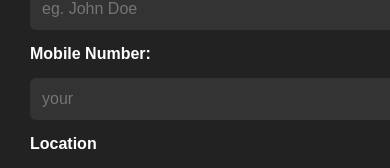
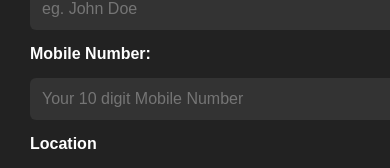
Before and after one commit to kritagya05/Disaster-Coordination-System, a website: page request-evacuation.html in a window 390 px wide. Shown: the part 325-493 px from the top of the page. Drawn offline with Linux system fonts and the light colour scheme.

Commit message:
mobile number

```diff
--- a/request-evacuation.html
+++ b/request-evacuation.html
@@ -26,7 +26,7 @@
       <input type="text" name="Name" placeholder="eg. John Doe" />
 
       <label>Mobile Number:</label>
-      <input type="number" name="Mobile" placeholder="your" />
+      <input type="number" name="Mobile" placeholder="Your 10 digit Mobile Number" required />
 
       <label>Location</label>
       <input type="text" name="Location" placeholder="Your current location" required />
```
